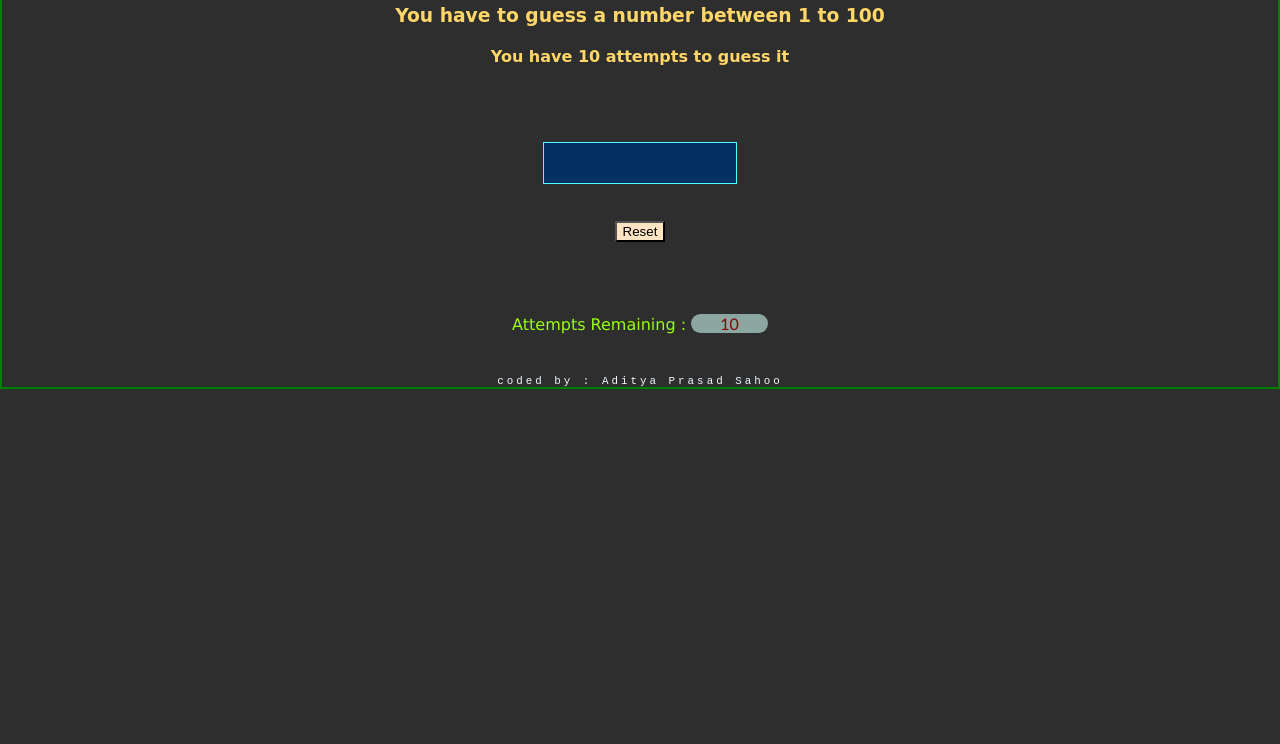
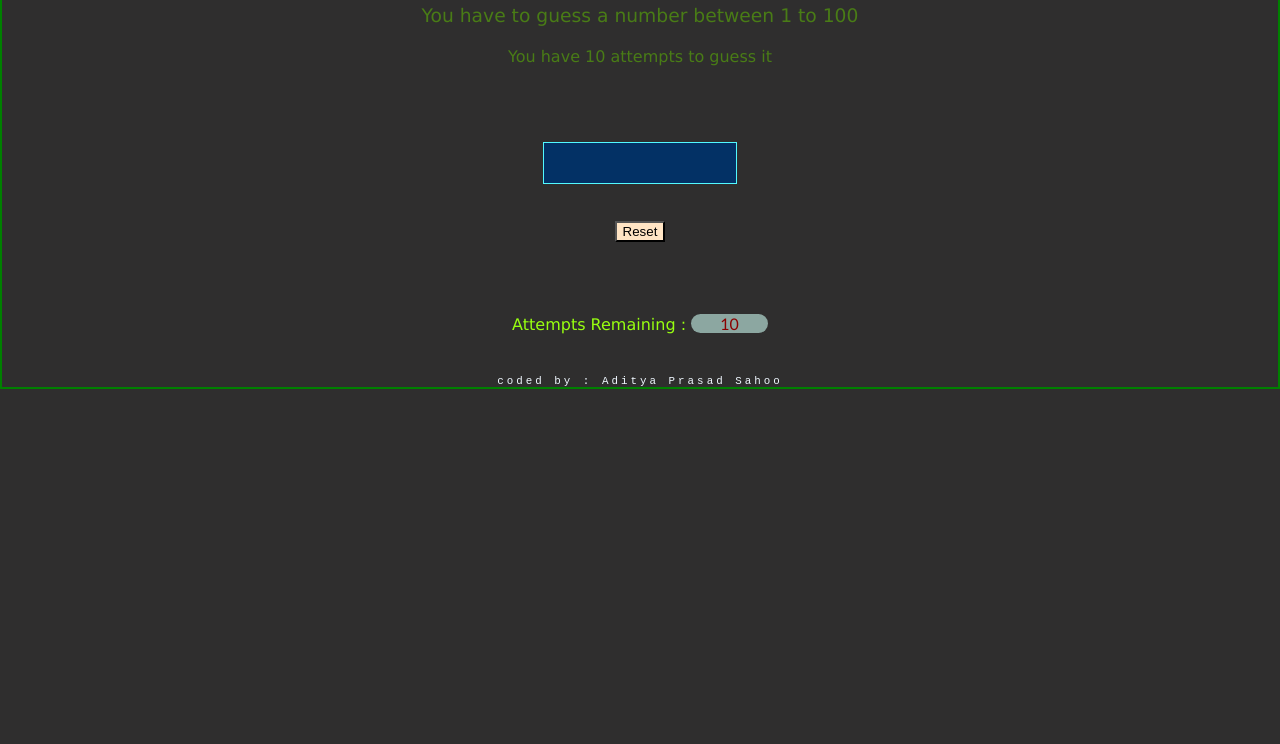
Before and after one commit to Adityaprasad02/The-Guess-Game, a plain HTML site: page index.html in a window 1280 px wide. Shown: the part 56-800 px from the top of the page. Drawn offline with Linux system fonts and the light colour scheme.

Commit message:
Update style.css

```diff
--- a/style.css
+++ b/style.css
@@ -14,8 +14,8 @@ h1{
 }
 h3,h4{
     text-align: center;
-    font-family:cursive;
-    color:rgb(255, 215, 105)
+    font-weight: lighter;
+    color:rgb(73, 124, 22);
 }
 #guess{
  width:5cm;
```
